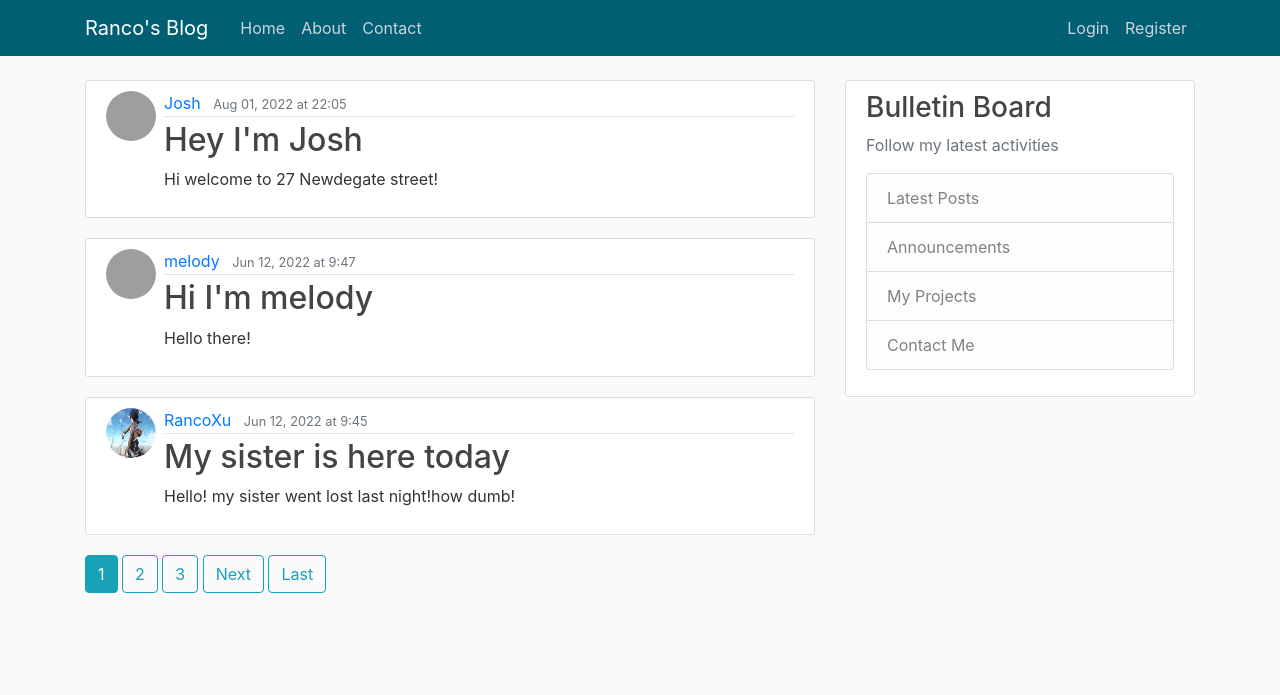
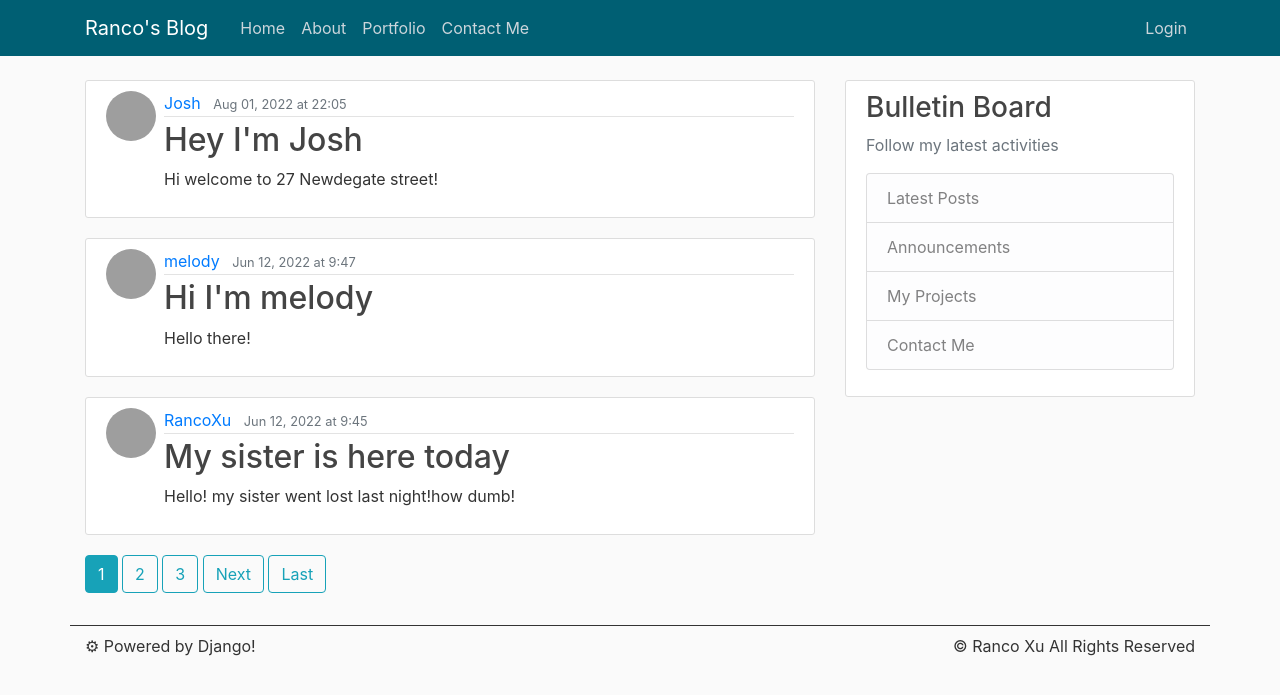
Before and after one commit to RancoX/My_Website, a Django app: page / in a window 1280 px wide. Shown: the top 695 px of the page. Run offline with Django 4.2, Linux system fonts and the light colour scheme; data comes from the database, SQL or seed files in the repository; some libraries are stand-ins or nearby versions; grey boxes are pictures that could not be loaded.

Commit message:
added portfolio

```diff
--- a/all_users/models.py
+++ b/all_users/models.py
@@ -1,8 +1,6 @@
 from django.db import models
 from django.contrib.auth.models import User
 from PIL import Image
-from pathlib import Path
-import os
 import random
 
 # Create your models here.
@@ -10,8 +8,8 @@ import random
 
 class Profile(models.Model):
     user = models.OneToOneField(User, on_delete=models.CASCADE)
-    image = models.ImageField(default=random.choice(
-        ['Default1.jpg', 'Default2.jpg', 'Default3.jpg', 'Default4.jpg']), upload_to='media/profile_pics')
+    image = models.ImageField(default='media/Default1.jpg', upload_to='media/profile_pics')
+
 
     def __str__(self):
         return f"{self.user.username} Profile"
@@ -19,8 +17,8 @@ class Profile(models.Model):
     def save(self, *args, **kwargs):
         # this override the super().save() so taht we can add in more functionalities
         super().save(*args, **kwargs)
-        img = Image.open(self.image.path)
+        img = Image.open(self.image.name)
         if img.height > 600 or img.width > 600:
             output_size = (600, 600)
             img.thumbnail(output_size)
-            img.save(self.image.path)
+            img.save(self.image.name)
--- a/all_users/templates/all_users/login.html
+++ b/all_users/templates/all_users/login.html
@@ -15,8 +15,8 @@
                 <small class="text-muted ml-2"><a href="{% url 'password_reset' %}">Forgot Password?</a></small>
             </div>
         </form>
-        <div class="border-top pt-3">
+        <!-- <div class="border-top pt-3">
             <small class="text-muted">Want to create an account?<a class="ml-2" href="{%url 'user_register'%}">Sign Up Here</a></small>
-        </div>
+        </div> -->
     </div>
 {%endblock content%}
--- a/all_users/views.py
+++ b/all_users/views.py
@@ -1,14 +1,15 @@
-import re
 from django.shortcuts import render, redirect
 # from django.contrib.auth.forms import UserCreationForm
 from django.contrib import messages
 from django.contrib.auth.decorators import login_required
 from .forms import UserRegisterForm, UserUpdateForm, ProfileUpdateForm
+from django.http import Http404
 
 # messages.debug/info/success/warning/error
 
 # Create your views here.
 def register(request):
+    raise Http404
     if request.method=='POST':
         form=UserRegisterForm(request.POST)
         if form.is_valid():
--- a/blog/myurls.py
+++ b/blog/myurls.py
@@ -11,4 +11,5 @@ urlpatterns = [
     path('post/<int:pk>/delete/', PostDeleteView.as_view(), name='post-delete'),
     path('user/<str:username>', UserPostListView.as_view(), name='user-posts'),
     path('contactme', views.contactme, name='blog-contactme'),
+    path('portfolio', views.portfolio, name='blog-portfolio'),
 ]
--- a/blog/static/blog/main.css
+++ b/blog/static/blog/main.css
@@ -97,26 +97,14 @@ a.article-title:hover {
   margin-top: 10px;
   margin-bottom: 10px;
   margin-left: 100px;
-  z-index: 2;
   cursor: pointer;
-  transition: all 0.4s;
+  transition: all 0.5s;
 }
 
 .claire1:hover {
-  z-index: 0;
-}
-
-.claire2 {
-  width: 180px;
-  height: 250px;
-  position: absolute;
-  top: 0;
-  border-radius: 60px;
-  margin-top: 10px;
-  margin-bottom: 10px;
-  margin-left: 100px;
-  z-index: 1;
-  cursor: pointer;
+  width: 260px;
+  height: 350px;
+  border-radius: 20px;
 }
 
 .testtext1 {
--- a/blog/templates/blog/about.html
+++ b/blog/templates/blog/about.html
@@ -8,7 +8,7 @@
 
         <div style="position: relative;">
 
-            <div style="display: inline-block; margin-top: 20px;">
+            <div style="display: inline-block; margin-top: 20px; vertical-align: top;">
                 <p>Made in China but long for freedom &#128509;</p>
                 <p>Hence I'm here in Straya, the roo kingdom &#129432;</p>
                 <p>Enamored with Python that's worth a ransom&#128081;</p>
@@ -17,10 +17,9 @@
                 <p>and Claire ofc (in case you are reading) &#128521;</p>
             </div>
 
-            <div style="display: inline-block; width:200px; position: absolute; top: 0;">
+            <div style="display: inline-block; width:200px; position: absolute; top: 0; vertical-align: top;">
                 <div style="position: relative;">
                     <img class="claire1" src="{{pic1}}">
-                    <img class="claire2" src="{{pic}}">
                 </div>
 
             </div>
--- a/blog/templates/blog/base.html
+++ b/blog/templates/blog/base.html
@@ -13,7 +13,7 @@
     integrity="sha384-Gn5384xqQ1aoWXA+058RXPxPg6fy4IWvTNh0E263XmFcJlSAwiGgFAW/dAiS6JXm" crossorigin="anonymous">
 
   <link rel="stylesheet" type="text/css" href="{% static 'blog/main.css' %}">
-
+  <link rel="icon" href="https://cdn-icons-png.flaticon.com/512/65/65956.png" type="image/icon type">
   {% if title %}
   <title>{{ title }}</title>
   {% else %}
@@ -34,18 +34,20 @@
           <div class="navbar-nav mr-auto">
             <a class="nav-item nav-link" href="{%url 'blog-home'%}">Home</a>
             <a class="nav-item nav-link" href="{%url 'blog-about'%}">About</a>
-            <a class="nav-item nav-link" href="{%url 'blog-contactme'%}">Contact</a>
-            <!-- <a class="nav-item nav-link" href="/admin">Admin</a> -->
+            <a class="nav-item nav-link" href="{%url 'blog-portfolio'%}">Portfolio</a>
+            <a class="nav-item nav-link" href="{%url 'blog-contactme'%}">Contact Me</a>
+
           </div>
           <!-- Navbar Right Side -->
           <div class="navbar-nav">
             {%if user.is_authenticated%}
             <a class="nav-item nav-link" href="{%url 'post-create'%}">New Post</a>
             <a class="nav-item nav-link" href="{%url 'user_profile'%}">Profile</a>
+            <a class="nav-item nav-link" href="/admin">Admin</a>
             <a class="nav-item nav-link" href="{%url 'user_logout'%}">Logout</a>
             {%else%}
             <a class="nav-item nav-link" href="{%url 'user_login'%}">Login</a>
-            <a class="nav-item nav-link" href="{%url 'user_register'%}">Register</a>
+            <!-- <a class="nav-item nav-link" href="{%url 'user_register'%}">Register</a> -->
             {%endif%}
 
 
@@ -83,6 +85,7 @@
     </div>
   </main>
 
+
   <!-- Optional JavaScript -->
   <!-- jQuery first, then Popper.js, then Bootstrap JS -->
   <script src="https://code.jquery.com/jquery-3.2.1.slim.min.js"
@@ -96,4 +99,12 @@
     crossorigin="anonymous"></script>
 </body>
 
+<div class="navbar navbar-inverse navbar-fixed-bottom" >
+  <div class="container" style="border-color:rgb(96,96,96); border: 1px;
+  border-style:solid; border-left: 0; border-right: 0; border-bottom: 0;vertical-align: bottom;">
+    <p class="navbar-text" style="display: inline-block;">&#x2699; Powered by Django!</p>
+    <p class="navbar-text" style="display: inline-block;">&#xa9; Ranco Xu All Rights Reserved</p>
+  </div>
+</div>
+
 </html>
--- a/blog/views.py
+++ b/blog/views.py
@@ -83,9 +83,7 @@ class PostDeleteView(LoginRequiredMixin, UserPassesTestMixin, DeleteView):
 def about(request):
     claireCoco1 = os.path.join('https://storage.cloud.google.com',
                                'my-django-blog-356513.appspot.com', 'Coco_Claire1.jpg')
-    claireCoco = os.path.join('https://storage.cloud.google.com',
-                              'my-django-blog-356513.appspot.com', 'Coco_Claire.jpg')
-    context = {'title': 'About Myself', 'pic1': claireCoco1, 'pic': claireCoco}
+    context = {'title': 'About Myself', 'pic1': claireCoco1}
     return render(request, 'blog/about.html', context=context)
 
 
@@ -99,3 +97,7 @@ def contactme(request):
         when = 'Evening'
     context = {'title': 'Contact Me', 'when': when}
     return render(request, 'blog/contactme.html', context)
+
+
+def portfolio(request):
+    return render(request, 'blog/portfolio.html')
```
Also changed, not shown: static/blog/main.css (+0 -12 lines), media/Coco_Claire1.jpg (deleted), media/profile_pics/116994-106.jpg (deleted), media/profile_pics/209701.jpg (deleted), media/profile_pics/QQ图片20130821084217.jpg (deleted).
